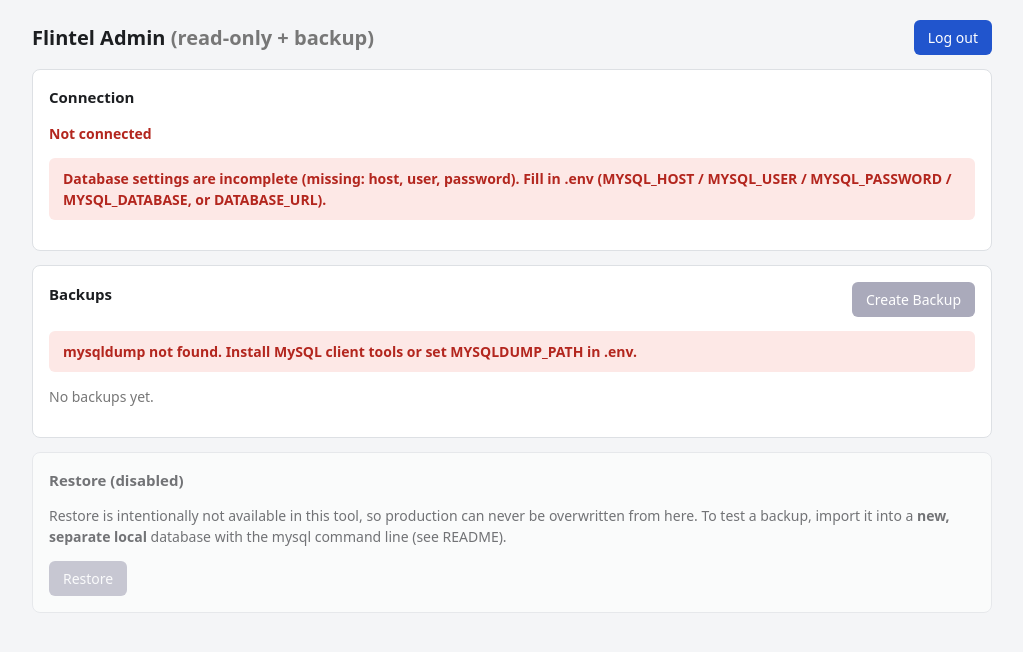
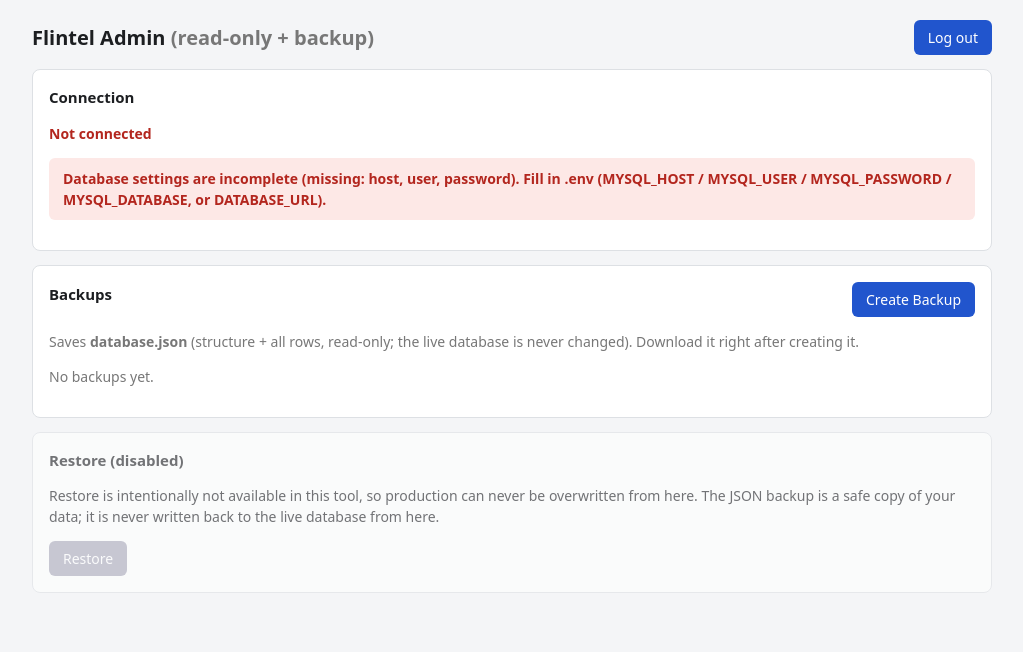
Before and after one commit to abdulwaarisinfo-dot/Flintel-Admin-local-read-only-inspector-backup-, a FastAPI app: page / in a window 1280 px wide. Shown: the top 652 px of the page, without its empty margins (128-1151 px from the left). Run offline with FastAPI, Linux system fonts and the light colour scheme; the visitor is signed in with stand-in values (Sample User, id 1).

Commit message:
Enhance backup form and restore information
Updated backup creation message and clarified restore instructions.

```diff
--- a/flintel-admin/app/templates/index.html
+++ b/flintel-admin/app/templates/index.html
@@ -43,8 +43,8 @@
 
 <div class="card"><div class="row"><h2>Backups</h2>
 <form method="post" action="/backup" onsubmit="this.querySelector('button').disabled=true;this.querySelector('button').textContent='Backing up...'">
-<button type="submit" {% if not dump_ok %}disabled{% endif %}>Create Backup</button></form></div>
-{% if not dump_ok %}<div class="msg bad">mysqldump not found. Install MySQL client tools or set MYSQLDUMP_PATH in .env.</div>{% endif %}
+<button type="submit">Create Backup</button></form></div>
+<p class="muted">Saves <b>{{ info.database or 'database' }}.json</b> (structure + all rows, read-only; the live database is never changed). Download it right after creating it.</p>
 {% if backups %}<table><tr><th>File</th><th>Created</th><th>Size</th><th></th></tr>
 {% for b in backups %}<tr><td>{{ b.name }}</td><td>{{ b.when }}</td><td>{{ b.size|size }}</td>
 <td><a class="btn" href="/download/{{ b.name }}">Download</a></td></tr>{% endfor %}</table>
@@ -52,6 +52,6 @@
 
 <div class="card disabled-box"><h2>Restore (disabled)</h2>
 <p>Restore is intentionally not available in this tool, so production can never be overwritten from here.
-To test a backup, import it into a <b>new, separate local</b> database with the mysql command line (see README).</p>
+The JSON backup is a safe copy of your data; it is never written back to the live database from here.</p>
 <button disabled>Restore</button></div>
 {% endblock %}
```
